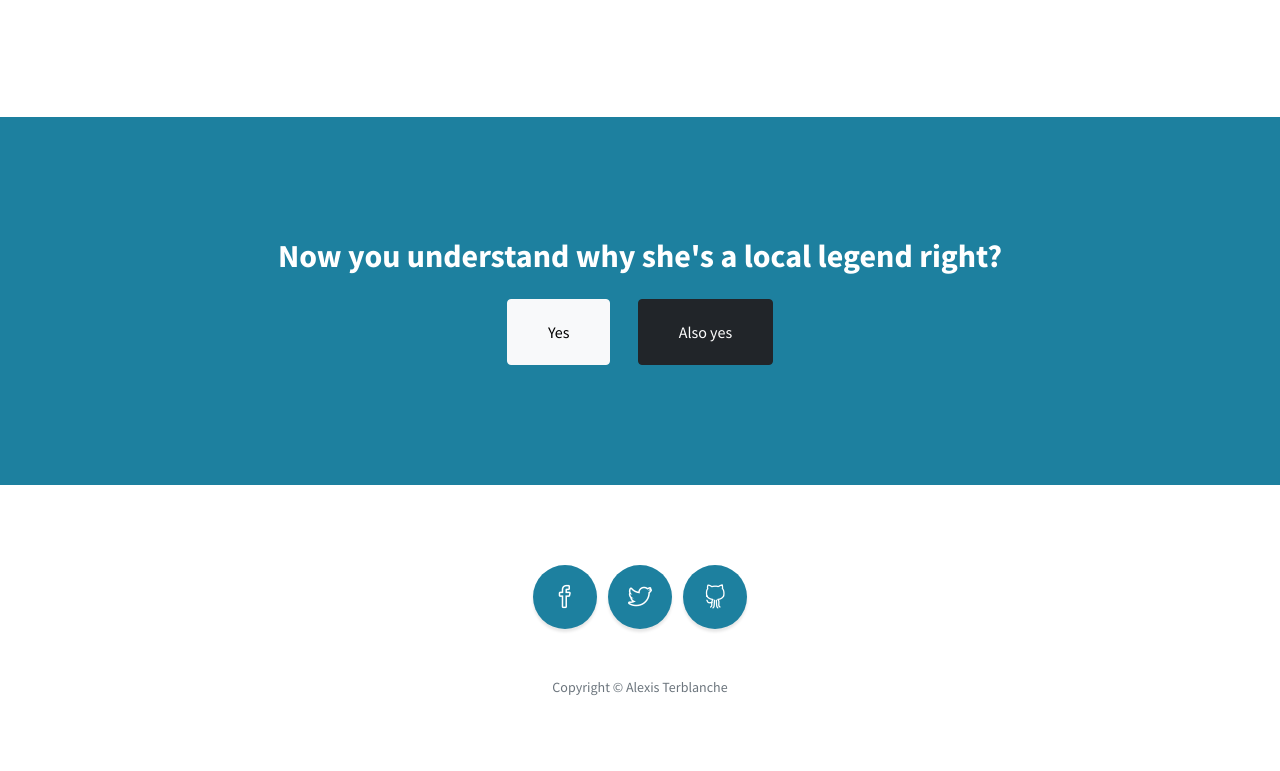
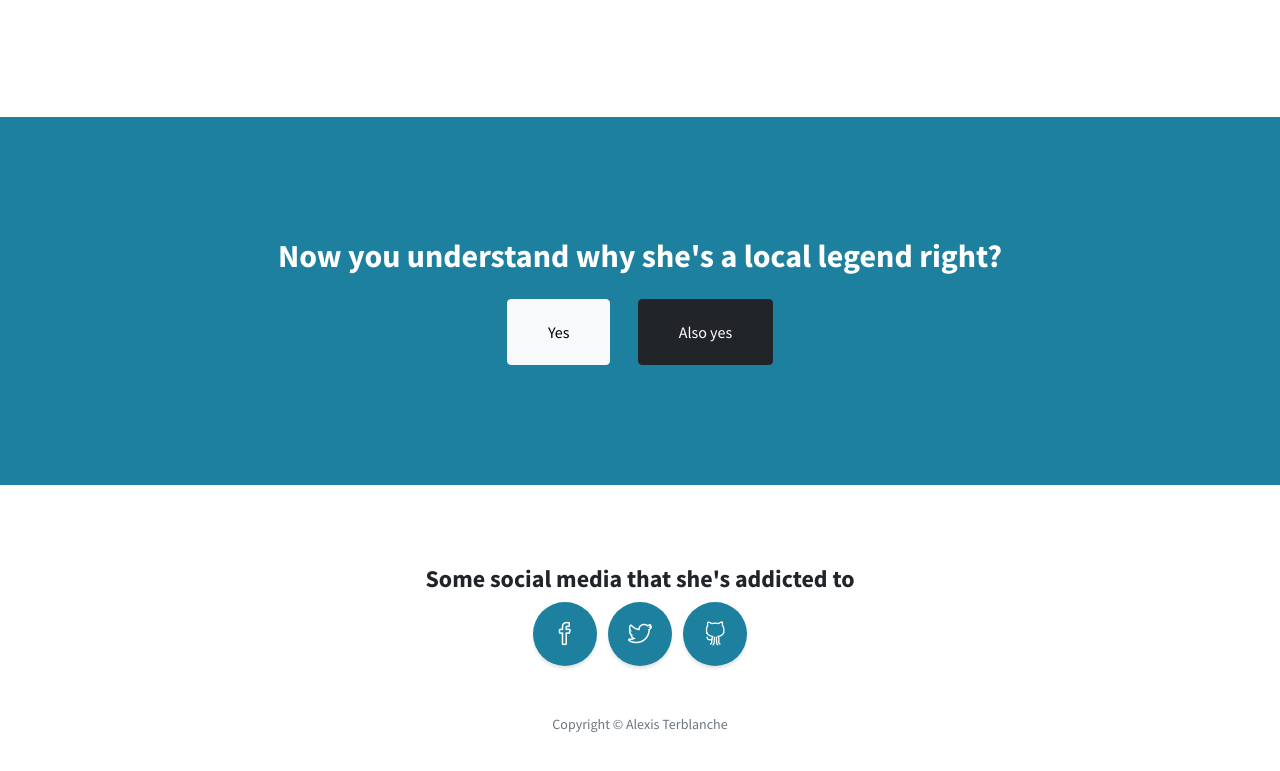
Before and after one commit to 21618543/21618543.github.io, a plain HTML site: page index.html in a window 1280 px wide. Shown: the part 2853-3624 px from the top of the page. Drawn offline with nearby package versions, Linux system fonts and the light colour scheme.

Commit message:
social media update

```diff
--- a/index.html
+++ b/index.html
@@ -158,6 +158,7 @@
         <!-- Footer-->
         <footer class="footer text-center">
             <div class="container px-4 px-lg-5">
+                <h4>Some social media that she's addicted to</h4>
                 <ul class="list-inline mb-5">
                     <li class="list-inline-item">
                         <a class="social-link rounded-circle text-white mr-3" href="#!"><i class="icon-social-facebook"></i></a>
```
